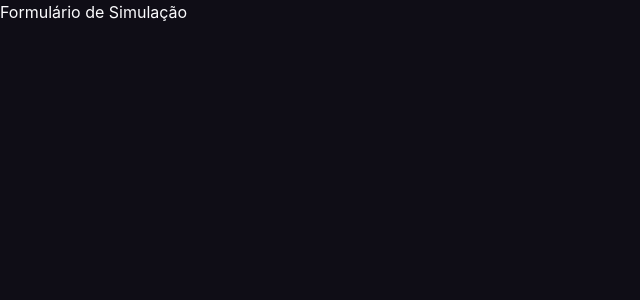
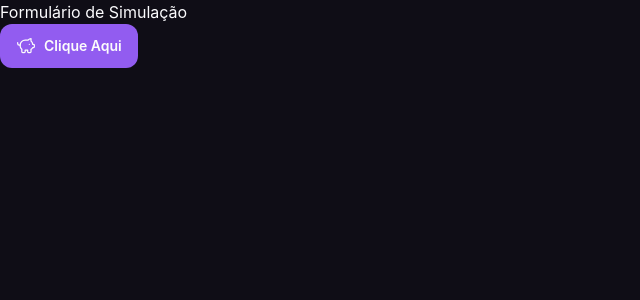
Before and after one commit to Pedro-Coimbra/planejai, a React (Vite) app: page / in a window 1280 px wide. Shown: the top 300 px of the page, without its empty margins (0-640 px from the left). Built offline with nearby package versions, Linux system fonts and the light colour scheme; the HTML template or start-up script is replaced by a standard one.

Commit message:
Criando um component reutilizavel de botão

```diff
--- a/package.json
+++ b/package.json
@@ -15,6 +15,7 @@
   "dependencies": {
     "@fontsource/inter": "^5.3.0",
     "@tailwindcss/vite": "^4.3.3",
+    "lucide-react": "^1.33.0",
     "react": "^19.2.8",
     "react-dom": "^19.2.8",
     "react-router-dom": "^7.18.2",
--- /dev/null
+++ b/src/components/shared/Button.tsx
@@ -0,0 +1,34 @@
+import type { LucideIcon } from 'lucide-react'
+import type { ButtonHTMLAttributes } from 'react'
+
+interface ButtonProps extends ButtonHTMLAttributes<HTMLButtonElement> {
+  variant: 'primary' | 'secondary' | 'ghost'
+  icon?: LucideIcon
+}
+
+const baseClasses =
+  'flex cursor-pointer items-center justify-center font-medium text-sm gap-2 px-4 py-3 transition-opacity hover:opacity-80 disabled:cursor-not-allowed disabled:opacity-80'
+
+const variantClasses = {
+  primary: 'bg-primary text-primary-foreground font-semibold rounded-xl',
+  secondary: 'bg-secondary-button border border-border rounded-3xl',
+  ghost: 'rounded-lg text-foreground',
+}
+
+export function Button({
+  variant,
+  icon: Icon,
+  children,
+  className,
+  ...props
+}: ButtonProps) {
+  return (
+    <button
+      className={[baseClasses, variantClasses[variant], className].join(' ')}
+      {...props}
+    >
+      {Icon && <Icon size={20}/>}
+      {children}
+    </button>
+  )
+}
--- a/src/index.css
+++ b/src/index.css
@@ -16,3 +16,7 @@
       color 0.3s ease;
   }
 }
+
+.lucide {
+  stroke-width: 1.5;
+}
--- a/src/router.tsx
+++ b/src/router.tsx
@@ -1,3 +1,5 @@
+import { Button } from '@/components/shared/Button'
+import { PiggyBank } from 'lucide-react'
 import { createBrowserRouter } from 'react-router-dom'
 
 export const router = createBrowserRouter([
@@ -5,7 +7,15 @@
     children: [
       {
         path: '/',
-        element: <h1>Formulário de Simulação</h1>,
+        element:
+        (
+          <>
+              <h1>Formulário de Simulação</h1>
+              <Button variant='primary' icon={PiggyBank}>
+                Clique Aqui
+              </Button>
+          </>
+        ),
       },
       {
         path: '/resultado',
```
Also changed, not shown: 1 other file (tests, documents, lock files or other folders).
